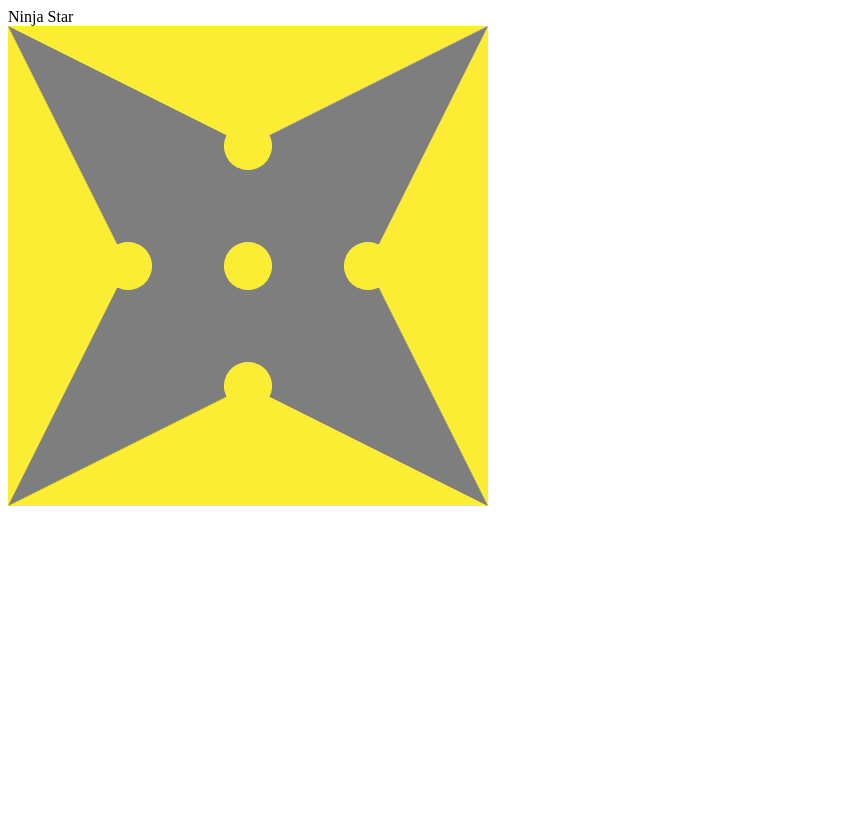
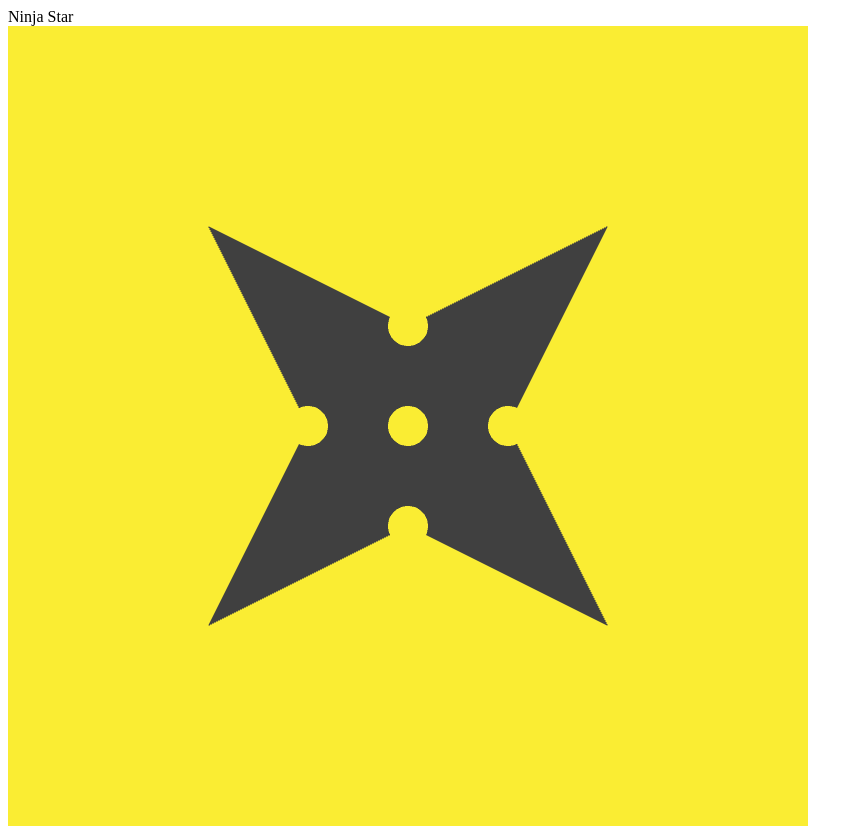
Before and after one commit to LobsterTeam/BBM414-Exp2-Part2, a website: page public_html/index.html in a window 1280 px wide. Shown: the whole page, without its empty margins (0-863 px from the left). Before the commit the page ends 800 px from the top, so only its background shows below. Drawn offline with Linux system fonts and the light colour scheme.

Commit message:
Ninja Star scaled

```diff
--- a/public_html/app.js
+++ b/public_html/app.js
@@ -8,9 +8,17 @@
 // FIDAN SAMET 21727666
 // OGUZ BAKIR 21627007
 const triangleVertexNum = 12;
-var trianglePositions = [];
-var triangleColors = [];
-var circlePositions = [];
+const triangleFanNumber = 360;
+var ninjaStarData = [];
+const gray = vec3(64 / 255.0, 64 / 255.0, 64 / 255.0);
+const Sx = 0.5, Sy = 0.5, Sz = 0.5;
+const xformMatrix = new Float32Array([
+       Sx,   0.0,  0.0,  0.0,
+       0.0,  Sy,   0.0,  0.0,
+       0.0,  0.0,  Sz,   0.0,
+       0.0,  0.0,  0.0,  1.0
+    ]);
+const rotateAxis = [0, 0, 1];
 
 window.onload = function init() {
     const canvas = document.querySelector("#glCanvas");
@@ -20,74 +28,70 @@ window.onload = function init() {
         alert("Unable to initialize WebGL. Your browser or machine may not support it.");
         return;
     }
-    // DRAW TRIANGLES OF NINJA STAR
-    ninjaStarTriangle();
 
-    var positionArray = [];
-    for (var i = 0; i < triangleVertexNum; i++) {
-        positionArray = positionArray.concat(trianglePositions[i]);
-    }
-    var colorArray = [];
-    for (var i = 0; i < triangleVertexNum; i++) {
-        colorArray = colorArray.concat(triangleColors[i]);
-    }
-
-    const triangleData = positionArray.concat(colorArray);
     gl.clearColor(250 / 255.0, 237 / 255.0, 51 / 255.0, 1.0);       // yellow
     gl.clearDepth(1.0);
     gl.enable(gl.DEPTH_TEST);
     gl.depthFunc(gl.LEQUAL);
     gl.clear(gl.COLOR_BUFFER_BIT | gl.DEPTH_BUFFER_BIT);
-
-    var numOfComponents = 2;        // x and y (2d)
     const type = gl.FLOAT;
     const normalize = false;
     const stride = 0;
-    var offset = 0;
+
+    // DRAW TRIANGLES OF NINJA STAR
+    ninjaStarTriangle();
 
     const triangleShader = initShaderProgram(gl, triangleVertexShader, triangleFragmentShader);
     const triangleBuffer = gl.createBuffer();
+    gl.useProgram(triangleShader);
+
+    // SCALING TRIANGLES
+
+    var u_matrix = gl.getUniformLocation(triangleShader, 'u_matrix');
+    gl.uniformMatrix4fv(u_matrix, false, xformMatrix);
+
     gl.bindBuffer(gl.ARRAY_BUFFER, triangleBuffer);
-    gl.bufferData(gl.ARRAY_BUFFER, new Float32Array(triangleData), gl.STATIC_DRAW);
-    gl.bufferSubData(gl.ARRAY_BUFFER, 0, new Float32Array(positionArray));
-    gl.bufferSubData(gl.ARRAY_BUFFER, positionArray.length * 4, new Float32Array(colorArray));
-    //console.log(data);
-    //console.log(gl.getBufferParameter(gl.ARRAY_BUFFER, gl.BUFFER_SIZE));
+    gl.bufferData(gl.ARRAY_BUFFER, new Float32Array(ninjaStarData), gl.STATIC_DRAW);
 
-    gl.useProgram(triangleShader);
+    // TRIANGLE POSITIONS
+    var numOfComponents = 2;        // x and y (2d)
+    var offset = 0;
     gl.enableVertexAttribArray(gl.getAttribLocation(triangleShader, "a_position"));
     gl.vertexAttribPointer(gl.getAttribLocation(triangleShader, "a_position"),
             numOfComponents, type, normalize, stride, offset);
+
+    // TRIANGLE COLORS
     numOfComponents = 3;
-    offset = positionArray.length * 4;
+    offset = triangleVertexNum * 2 * 4;     // each vertex has 2 components
     gl.enableVertexAttribArray(gl.getAttribLocation(triangleShader, "a_color"));
     gl.vertexAttribPointer(gl.getAttribLocation(triangleShader, "a_color"),
             numOfComponents, type, normalize, stride, offset);
-    gl.useProgram(triangleShader);
+
+    // DRAW TRIANGLES
     offset = 0;
     gl.drawArrays(gl.TRIANGLES, offset, triangleVertexNum);
 
     // DRAW CIRCLES OF NINJA STAR
+    offset = ninjaStarData.length * 4;
     ninjaStarCircle();
+    numOfComponents = 2;
+    const circleShader = initShaderProgram(gl, circleVertexShader, circleFragmentShader);
+    var circleBuffer = gl.createBuffer();
+    gl.useProgram(circleShader);
 
-    var numOfComponents = 2;
-    var offset = 0;
-    const circleShader = initShaderProgram(gl, circleVertexShader, circleFragmentShader);
+    // SCALING CIRCLES
+    var u_matrix = gl.getUniformLocation(circleShader, 'u_matrix');
+    gl.uniformMatrix4fv(u_matrix, false, xformMatrix);
 
-    var circleBuffer = gl.createBuffer();
     gl.bindBuffer(gl.ARRAY_BUFFER, circleBuffer);
-    gl.bufferData(gl.ARRAY_BUFFER, new Float32Array(circlePositions), gl.STATIC_DRAW);
-    //console.log(data);
-    //console.log(gl.getBufferParameter(gl.ARRAY_BUFFER, gl.BUFFER_SIZE));
-    gl.useProgram(circleShader);
+    gl.bufferData(gl.ARRAY_BUFFER, new Float32Array(ninjaStarData), gl.STATIC_DRAW);
     gl.enableVertexAttribArray(gl.getAttribLocation(circleShader, "a_position"));
     gl.vertexAttribPointer(gl.getAttribLocation(circleShader, "a_position"),
             numOfComponents, type, normalize, stride, offset);
-    gl.drawArrays(gl.TRIANGLE_FAN, 0, 360);
-    gl.drawArrays(gl.TRIANGLE_FAN, 361, 360);
-    gl.drawArrays(gl.TRIANGLE_FAN, 722, 360);
-    gl.drawArrays(gl.TRIANGLE_FAN, 1083, 360);
-    gl.drawArrays(gl.TRIANGLE_FAN, 1444, 360);
+
+    for (var i = 0; i < 5; i++) {
+        gl.drawArrays(gl.TRIANGLE_FAN, i * triangleFanNumber + i, triangleFanNumber);
+    }
 }
 
 function ninjaStarTriangle() {
@@ -96,33 +100,33 @@ function ninjaStarTriangle() {
         vec2(1 / 3, 1 / 3),
         vec2(-1 / 3, -1 / 3)
     ];
-    triangle(circlePositions[0], circlePositions[1], circlePositions[2]);
+    ninjaStarData = ninjaStarData.concat(circlePositions[0], circlePositions[1], circlePositions[2]);
 
     var circlePositions = [
         vec2(-1, -1),
         vec2(-1 / 3, 1 / 3),
         vec2(1 / 3, -1 / 3)
     ];
-    triangle(circlePositions[0], circlePositions[1], circlePositions[2]);
+    ninjaStarData = ninjaStarData.concat(circlePositions[0], circlePositions[1], circlePositions[2]);
 
     var circlePositions = [
         vec2(1, -1),
         vec2(1 / 3, 1 / 3),
         vec2(-1 / 3, -1 / 3)
     ];
-    triangle(circlePositions[0], circlePositions[1], circlePositions[2]);
+    ninjaStarData = ninjaStarData.concat(circlePositions[0], circlePositions[1], circlePositions[2]);
 
     var circlePositions = [
         vec2(1, 1),
         vec2(-1 / 3, 1 / 3),
         vec2(1 / 3, -1 / 3)
     ];
-    triangle(circlePositions[0], circlePositions[1], circlePositions[2]);
-}
+    ninjaStarData = ninjaStarData.concat(circlePositions[0], circlePositions[1], circlePositions[2]);
 
-function triangle(a, b, c) {
-    trianglePositions.push(a, b, c);
-    triangleColors.push(vec3(126 / 255.0, 126 / 255.0, 126 / 255.0), vec3(126 / 255.0, 126 / 255.0, 126 / 255.0), vec3(126 / 255.0, 126 / 255.0, 126 / 255.0));
+    // append grays
+    for (var i = 0; i < triangleVertexNum; i++) {
+        ninjaStarData= ninjaStarData.concat(gray);
+    }
 }
 
 function ninjaStarCircle() {
@@ -137,9 +141,21 @@ function circle(a, b) {
     var origin = [a, b];
     var r = 0.1;
 
-    for (var i = 0; i <= 360; i += 1) {
+    for (var i = 0; i <= triangleFanNumber; i += 1) {
         var j = i * Math.PI / 180;
         var vert = [r * Math.sin(j) + a, r * Math.cos(j) + b];
-        circlePositions.push(vert[0], vert[1]);
+        ninjaStarData.push(vert[0], vert[1]);
     }
 }
+
+function scale () {
+
+}
+
+function rotation () {
+
+}
+
+function alpha () {
+
+}
--- a/public_html/index.html
+++ b/public_html/index.html
@@ -13,9 +13,10 @@ and open the template in the editor.
         <script src="MV.js" defer></script>
         <script src="initialize.js" defer></script>
         <script src="app.js" defer></script>
+        <script src="primitives.js" defer></script>
     </head>
     <body>
         <div>Ninja Star</div>
-        <canvas id="glCanvas" width="480" height="480"></canvas>
+        <canvas id="glCanvas" width="800" height="800"></canvas>
     </body>
 </html>
--- /dev/null
+++ b/public_html/primitives.js
@@ -0,0 +1,174 @@
+/*
+ * To change this license header, choose License Headers in Project Properties.
+ * To change this template file, choose Tools | Templates
+ * and open the template in the editor.
+ */
+
+function vec4(x1, x2, x3, x4) {
+    this.x = x1;
+    this.y = x2;
+    this.z = x3;
+    this.alpha = x4;
+    this.elements = function() {
+        return [this.x, this.y, this.z, this.alpha];
+    };
+}
+
+    const point4 = vec4;
+const color4 = vec4;
+
+
+var m4 = {
+
+  projection: function(width, height, depth) {
+    // Note: This matrix flips the Y axis so 0 is at the top.
+    return [
+       2 / width, 0, 0, 0,
+       0, -2 / height, 0, 0,
+       0, 0, 2 / depth, 0,
+      -1, 1, 0, 1
+    ];
+  },
+
+  multiply: function(a, b) {
+    var a00 = a[0 * 4 + 0];
+    var a01 = a[0 * 4 + 1];
+    var a02 = a[0 * 4 + 2];
+    var a03 = a[0 * 4 + 3];
+    var a10 = a[1 * 4 + 0];
+    var a11 = a[1 * 4 + 1];
+    var a12 = a[1 * 4 + 2];
+    var a13 = a[1 * 4 + 3];
+    var a20 = a[2 * 4 + 0];
+    var a21 = a[2 * 4 + 1];
+    var a22 = a[2 * 4 + 2];
+    var a23 = a[2 * 4 + 3];
+    var a30 = a[3 * 4 + 0];
+    var a31 = a[3 * 4 + 1];
+    var a32 = a[3 * 4 + 2];
+    var a33 = a[3 * 4 + 3];
+    var b00 = b[0 * 4 + 0];
+    var b01 = b[0 * 4 + 1];
+    var b02 = b[0 * 4 + 2];
+    var b03 = b[0 * 4 + 3];
+    var b10 = b[1 * 4 + 0];
+    var b11 = b[1 * 4 + 1];
+    var b12 = b[1 * 4 + 2];
+    var b13 = b[1 * 4 + 3];
+    var b20 = b[2 * 4 + 0];
+    var b21 = b[2 * 4 + 1];
+    var b22 = b[2 * 4 + 2];
+    var b23 = b[2 * 4 + 3];
+    var b30 = b[3 * 4 + 0];
+    var b31 = b[3 * 4 + 1];
+    var b32 = b[3 * 4 + 2];
+    var b33 = b[3 * 4 + 3];
+    return [
+      b00 * a00 + b01 * a10 + b02 * a20 + b03 * a30,
+      b00 * a01 + b01 * a11 + b02 * a21 + b03 * a31,
+      b00 * a02 + b01 * a12 + b02 * a22 + b03 * a32,
+      b00 * a03 + b01 * a13 + b02 * a23 + b03 * a33,
+      b10 * a00 + b11 * a10 + b12 * a20 + b13 * a30,
+      b10 * a01 + b11 * a11 + b12 * a21 + b13 * a31,
+      b10 * a02 + b11 * a12 + b12 * a22 + b13 * a32,
+      b10 * a03 + b11 * a13 + b12 * a23 + b13 * a33,
+      b20 * a00 + b21 * a10 + b22 * a20 + b23 * a30,
+      b20 * a01 + b21 * a11 + b22 * a21 + b23 * a31,
+      b20 * a02 + b21 * a12 + b22 * a22 + b23 * a32,
+      b20 * a03 + b21 * a13 + b22 * a23 + b23 * a33,
+      b30 * a00 + b31 * a10 + b32 * a20 + b33 * a30,
+      b30 * a01 + b31 * a11 + b32 * a21 + b33 * a31,
+      b30 * a02 + b31 * a12 + b32 * a22 + b33 * a32,
+      b30 * a03 + b31 * a13 + b32 * a23 + b33 * a33
+    ];
+  },
+
+  translation: function(tx, ty, tz) {
+    return [
+       1,  0,  0,  0,
+       0,  1,  0,  0,
+       0,  0,  1,  0,
+       tx, ty, tz, 1
+    ];
+  },
+
+  xRotation: function(angleInRadians) {
+    var c = Math.cos(angleInRadians);
+    var s = Math.sin(angleInRadians);
+
+    return [
+      1, 0, 0, 0,
+      0, c, s, 0,
+      0, -s, c, 0,
+      0, 0, 0, 1
+    ];
+  },
+
+  yRotation: function(angleInRadians) {
+    var c = Math.cos(angleInRadians);
+    var s = Math.sin(angleInRadians);
+
+    return [
+      c, 0, -s, 0,
+      0, 1, 0, 0,
+      s, 0, c, 0,
+      0, 0, 0, 1
+    ];
+  },
+
+  zRotation: function(angleInRadians) {
+    var c = Math.cos(angleInRadians);
+    var s = Math.sin(angleInRadians);
+
+    return [
+       c, s, 0, 0,
+      -s, c, 0, 0,
+       0, 0, 1, 0,
+       0, 0, 0, 1
+    ];
+  },
+
+  scaling: function(sx, sy, sz) {
+    return [
+      sx, 0,  0,  0,
+      0, sy,  0,  0,
+      0,  0, sz,  0,
+      0,  0,  0,  1
+    ];
+  },
+
+  translate: function(m, tx, ty, tz) {
+    return m4.multiply(m, m4.translation(tx, ty, tz));
+  },
+
+  xRotate: function(m, angleInRadians) {
+    return m4.multiply(m, m4.xRotation(angleInRadians));
+  },
+
+  yRotate: function(m, angleInRadians) {
+    return m4.multiply(m, m4.yRotation(angleInRadians));
+  },
+
+  zRotate: function(m, angleInRadians) {
+    return m4.multiply(m, m4.zRotation(angleInRadians));
+  },
+
+  scale: function(m, sx, sy, sz) {
+    return m4.multiply(m, m4.scaling(sx, sy, sz));
+  }
+
+};
+
+var translation = [2, 2, 0];
+var rotation = [degToRad(30), degToRad(150), degToRad(270)];
+var scale = [2.0, 2.0, 2.0];
+var matrix = m4.projection(4, 4, 4);
+matrix = m4.translate(matrix, translation[0], translation[1], translation[2]);
+matrix = m4.xRotate(matrix, rotation[0]);
+matrix = m4.yRotate(matrix, rotation[1]);
+matrix = m4.zRotate(matrix, rotation[2]);
+matrix = m4.scale(matrix, scale[0], scale[1], scale[2]);
+
+function degToRad(d) {
+    return d * Math.PI / 180;
+}
--- a/public_html/shader.js
+++ b/public_html/shader.js
@@ -9,9 +9,11 @@ const triangleVertexShader = `#version 300 es
     in vec4 a_position;
     in vec3 a_color;
 
+    uniform mat4 u_matrix;
+
     out vec3 color;
     void main() {
-        gl_Position = a_position;
+        gl_Position = u_matrix * a_position;
         color = a_color;
     }
 `;
@@ -31,8 +33,10 @@ const circleVertexShader = `#version 300 es
 
     in vec4 a_position;
 
+    uniform mat4 u_matrix;
+
     void main() {
-        gl_Position = a_position;
+        gl_Position = u_matrix * a_position;
     }
 `;
 
```
Also changed, not shown: nbproject/private/private.xml (added, +12 -0 lines), 2 other files.
